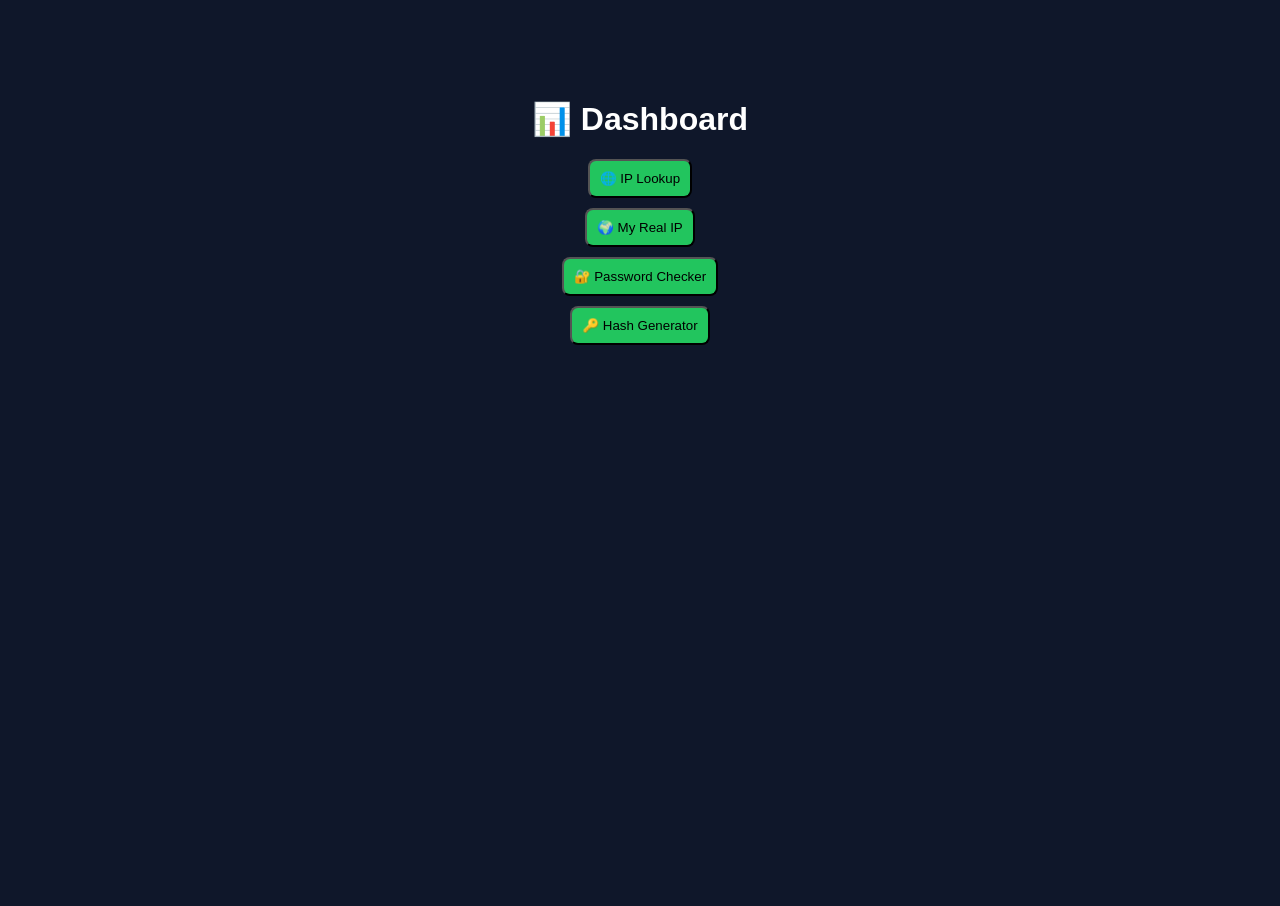
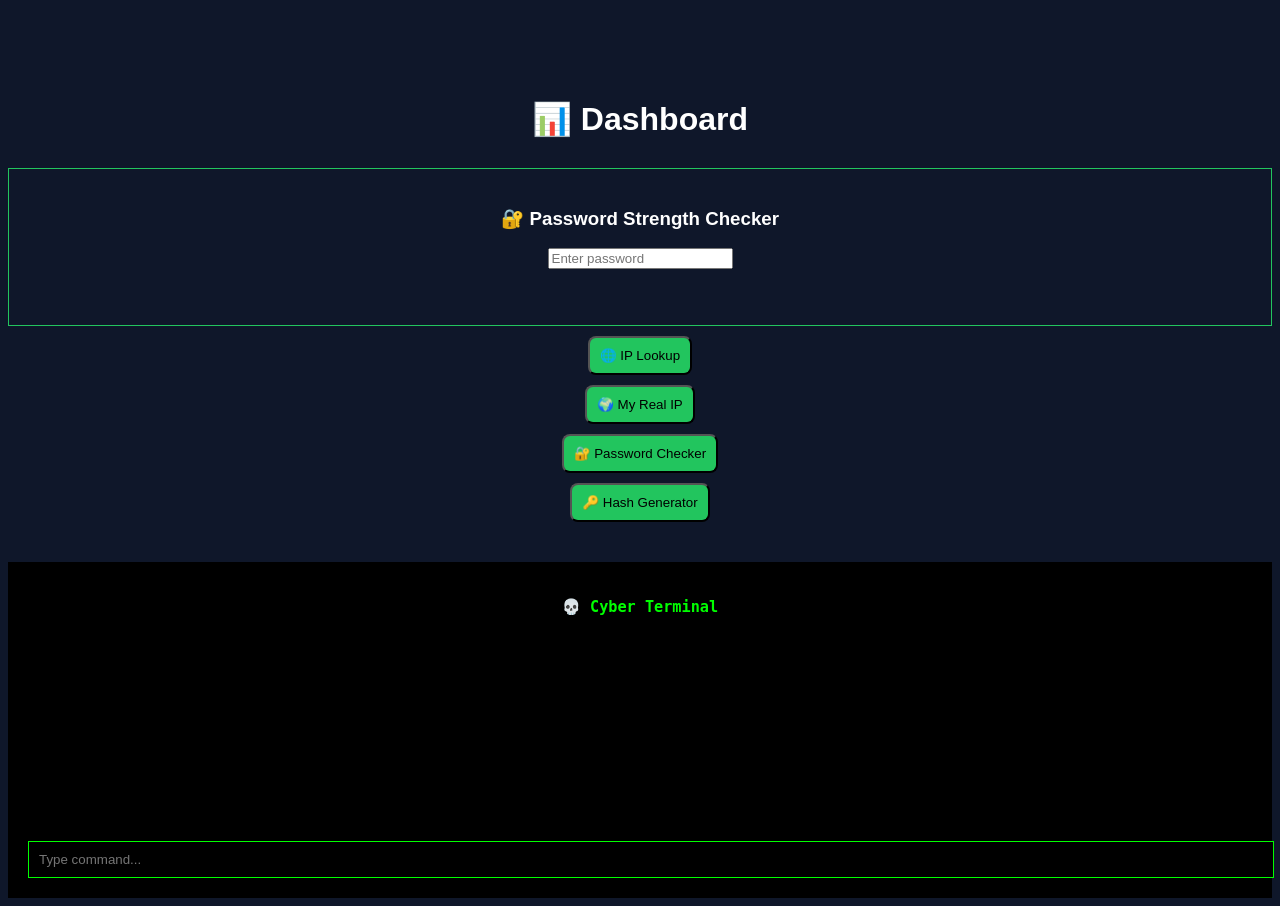
Before and after one commit to hasancyber07/cybersec-toolkit, a Flask app: page /dashboard in a window 1280 px wide. Before the commit the page ends 345 px from the top, so only its background shows below. Run offline with Flask 3, Linux system fonts and the light colour scheme.

Commit message:
Cybersec Toolkit v1

```diff
--- a/static/script.js
+++ b/static/script.js
@@ -76,3 +76,106 @@ function loadLogs() {
 
 // səhifə açılan kimi logs yüklə
 window.onload = loadLogs;
+window.addEventListener("load", function() {
+
+    let input = document.getElementById("passwordInput");
+
+    if (!input) return; // element yoxdursa error verməsin
+
+    input.addEventListener("input", function() {
+
+        let pass = this.value;
+        let strength = 0;
+
+        if (pass.length >= 8) strength++;
+        if (/[A-Z]/.test(pass)) strength++;
+        if (/[0-9]/.test(pass)) strength++;
+        if (/[^A-Za-z0-9]/.test(pass)) strength++;
+
+        let bar = document.getElementById("strengthBar");
+        let text = document.getElementById("strengthText");
+
+        if (strength <= 1) {
+            bar.style.width = "25%";
+            bar.style.background = "red";
+            text.innerText = "Weak";
+        }
+        else if (strength == 2) {
+            bar.style.width = "50%";
+            bar.style.background = "orange";
+            text.innerText = "Medium";
+        }
+        else if (strength == 3) {
+            bar.style.width = "75%";
+            bar.style.background = "yellow";
+            text.innerText = "Good";
+        }
+        else {
+            bar.style.width = "100%";
+            bar.style.background = "green";
+            text.innerText = "Strong 💪";
+        }
+    });
+});
+window.addEventListener("load", function() {
+
+    const input = document.getElementById("terminalInput");
+    const output = document.getElementById("terminalOutput");
+
+    if (!input || !output) return;
+
+    input.addEventListener("keypress", function(e) {
+        if (e.key === "Enter") {
+
+            let command = input.value;
+
+            output.innerHTML += "<div>> " + command + "</div>";
+
+            handleCommand(command, output);
+
+            input.value = "";
+        }
+    });
+
+});
+
+function handleCommand(cmd, output) {
+
+    let parts = cmd.split(" ");
+
+    if (cmd === "clear") {
+        output.innerHTML = "";
+    }
+
+    else if (cmd === "myip") {
+        output.innerHTML += "<div>Fetching your IP...</div>";
+        lookupMyIP();
+    }
+
+    else if (parts[0] === "ip") {
+
+        let ip = parts[1];
+
+        if (!ip) {
+            output.innerHTML += "<div>No IP provided</div>";
+            return;
+        }
+
+        fetch("/ip-lookup?ip=" + ip)
+        .then(res => res.json())
+        .then(data => {
+            output.innerHTML += `
+                <div>
+                IP: ${data.query}<br>
+                Country: ${data.country}<br>
+                City: ${data.city}<br>
+                ISP: ${data.org}
+                </div>
+            `;
+        });
+    }
+
+    else {
+        output.innerHTML += "<div>Unknown command</div>";
+    }
+}
--- a/static/style.css
+++ b/static/style.css
@@ -25,3 +25,29 @@ body {
     padding: 20px;
     border: 1px solid #22c55e;
 }
+#strengthBar {
+    margin-top: 10px;
+    transition: 0.3s;
+}
+.terminal {
+    margin-top: 40px;
+    padding: 20px;
+    background: black;
+    color: lime;
+    font-family: monospace;
+}
+
+#terminalOutput {
+    height: 200px;
+    overflow-y: auto;
+    text-align: left;
+    margin-bottom: 10px;
+}
+
+#terminalInput {
+    width: 100%;
+    padding: 10px;
+    background: black;
+    color: lime;
+    border: 1px solid lime;
+}
--- a/templates/dashboard.html
+++ b/templates/dashboard.html
@@ -10,10 +10,20 @@
     <h1>📊 Dashboard</h1>
 
     <div class="tools">
+	<div class="result-box">
+    <h3>🔐 Password Strength Checker</h3>
+
+    <input type="text" id="passwordInput" placeholder="Enter password">
+
+    <div id="strengthBar" style="height:10px; width:0%; background:red;"></div>
+
+    <p id="strengthText"></p>
+</div>
         <button class="btn" onclick="lookupIP()">🌐 IP Lookup</button>
         <button class="btn" onclick="lookupMyIP()">🌍 My Real IP</button>
         <button class="btn" onclick="passwordCheck()">🔐 Password Checker</button>
         <button class="btn" onclick="hashGen()">🔑 Hash Generator</button>
+
     </div>
 </div>
 
@@ -36,6 +46,12 @@
 </div>
 
 <script src="{{ url_for('static', filename='script.js') }}"></script>
+<div class="terminal">
+    <h3>💀 Cyber Terminal</h3>
 
+    <div id="terminalOutput"></div>
+
+    <input type="text" id="terminalInput" placeholder="Type command...">
+</div>
 </body>
 </html>
```
Also changed, not shown: templates/index.html (renamed from index.html), 1 other file.
